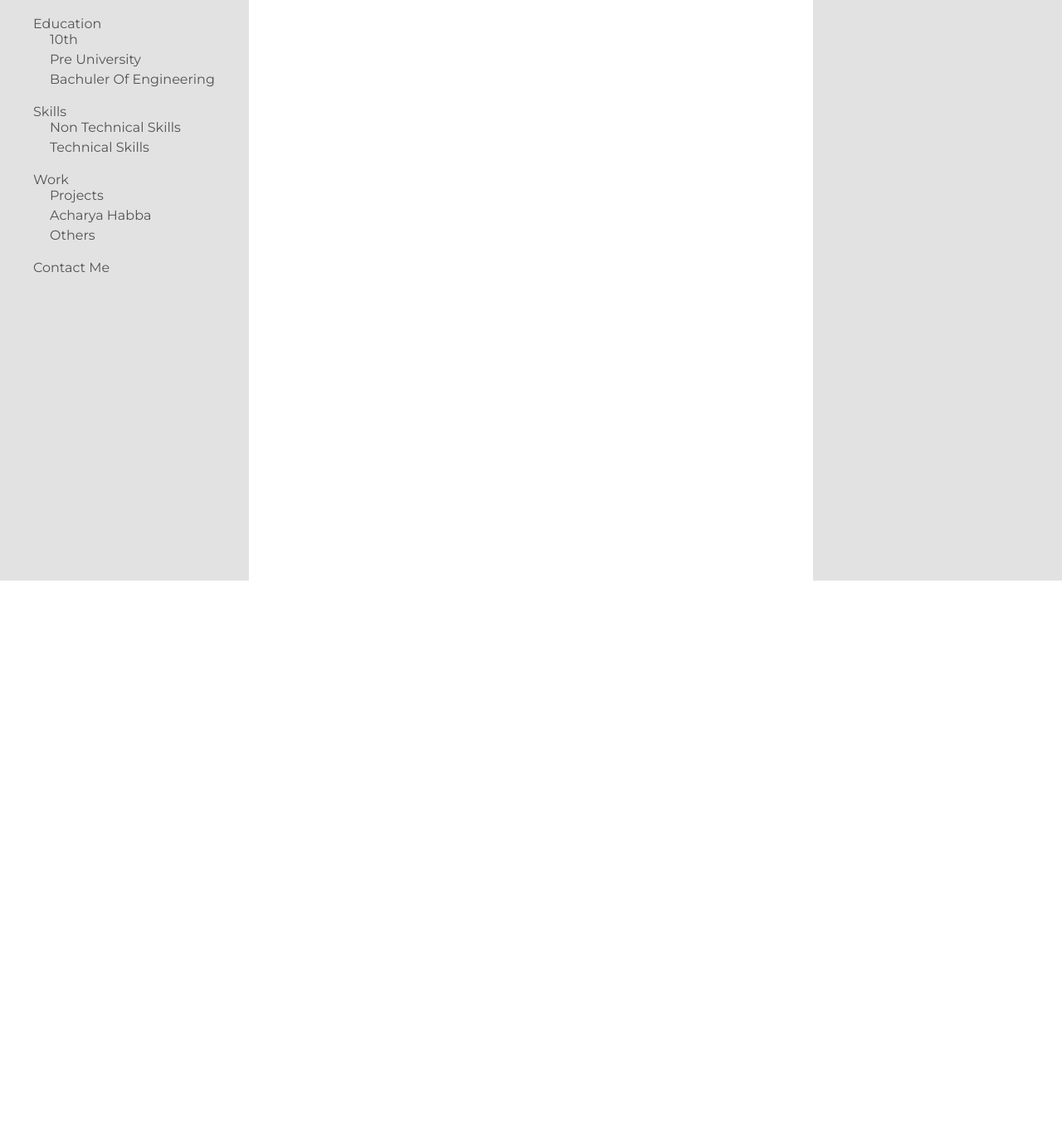
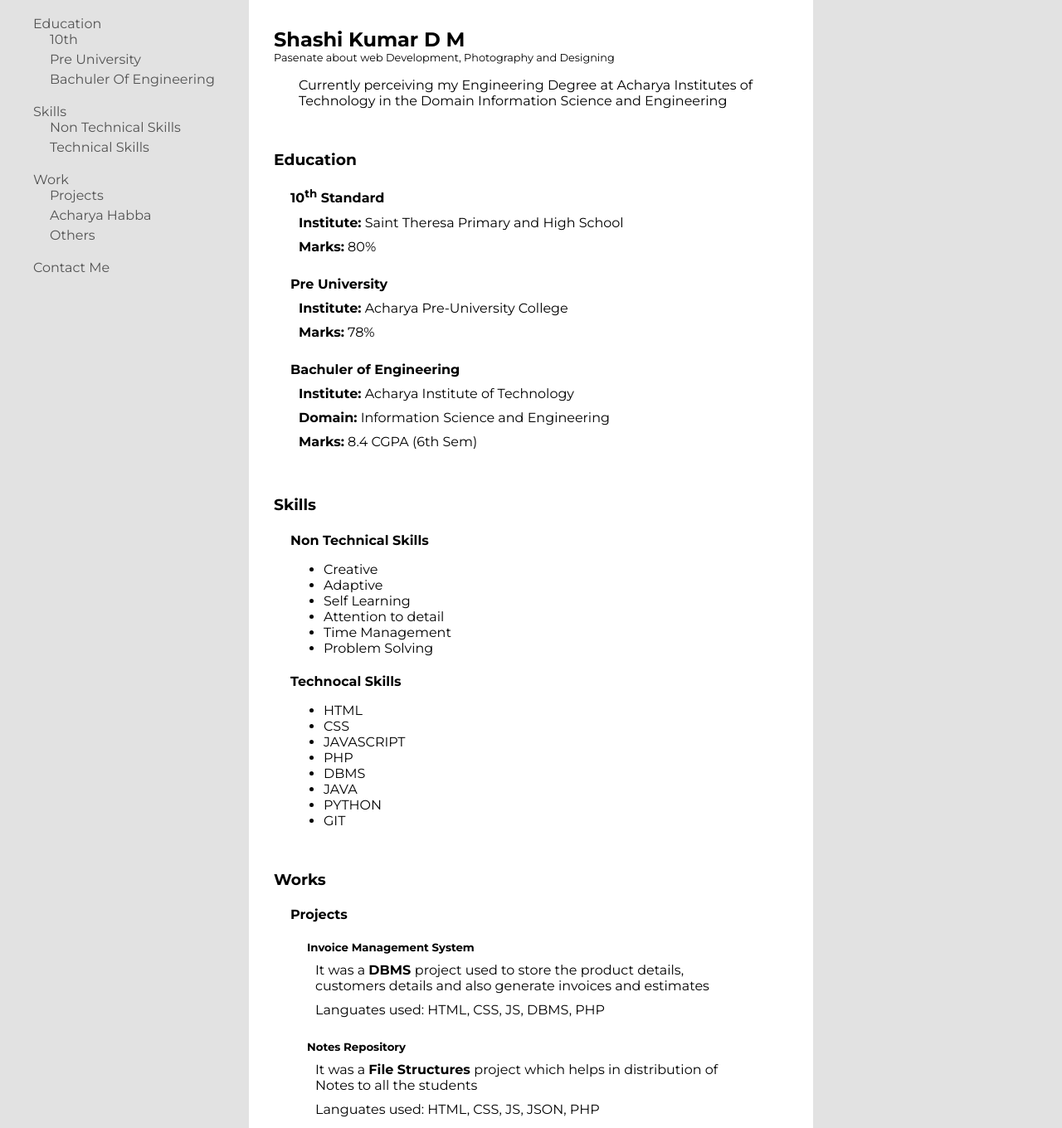
Before and after one commit to ShashiKumarDM/wtassignment, a plain HTML site: page assignment1/index.html in a window 1280 px wide. Shown: the part 100-1460 px from the top of the page at 83% size. Before the commit the page ends 800 px from the top, so only its background shows below. Drawn offline with Linux system fonts and the light colour scheme.

Commit message:
added some content

```diff
--- a/assignment1/index.html
+++ b/assignment1/index.html
@@ -1,5 +1,6 @@
 <!DOCTYPE html>
 <html lang="en">
+
 <head>
     <meta charset="UTF-8">
     <meta name="viewport" content="width=device-width, initial-scale=1.0">
@@ -12,6 +13,7 @@
     <script src="./main.js"></script>
 
 </head>
+
 <body>
     <header>
         <div class="logo"><img src="./images/logo-01.svg" alt="logo"></div>
@@ -54,17 +56,123 @@
                 <li><a href="#">contact me</a></li>
             </ul>
         </aside>
-        <div class="main-content">
 
-        </div>
+
+        <section class="main-content">
+            <div class="details">
+                <h1>Shashi Kumar D M</h1>
+                <p>Pasenate about web Development, Photography and Designing</p>
+
+                <div class="current-edu">
+                    <p>Currently perceiving my Engineering Degree at Acharya Institutes of Technology in the Domain
+                        Information Science and Engineering</p>
+                </div>
+            </div>
+
+            <section>
+                <h1>Education</h1>
+                <article>
+                    <h1>10<sup>th</sup> Standard</h1>
+                    <div>
+                        <h4>Institute: </h4>
+                        <p>Saint Theresa Primary and High School</p>
+                    </div>
+                    <div>
+                        <h4>Marks: </h4>
+                        <p>80%</p>
+                    </div>
+                </article>
+                <article>
+                    <h1>Pre University</h1>
+                    <div>
+                        <h4>Institute: </h4>
+                        <p>Acharya Pre-University College</p>
+                    </div>
+                    <div>
+                        <h4>Marks: </h4>
+                        <p>78%</p>
+                    </div>
+                </article>
+                <article>
+                    <h1>Bachuler of Engineering</h1>
+                    <div>
+                        <h4>Institute: </h4>
+                        <p>Acharya Institute of Technology</p>
+                    </div>
+                    <div>
+                        <h4>Domain: </h4>
+                        <p>Information Science and Engineering</p>
+                    </div>
+                    <div>
+                        <h4>Marks: </h4>
+                        <p>8.4 CGPA (6th Sem)</p>
+                    </div>
+                </article>
+            </section>
+
+            <section>
+                <h1>Skills</h1>
+                <article>
+                    <h1>Non Technical Skills</h1>
+                    <ul>
+                        <li>Creative</li>
+                        <li>Adaptive</li>
+                        <li>Self Learning</li>
+                        <li>Attention to detail</li>
+                        <li>Time Management</li>
+                        <li>Problem Solving</li>
+                    </ul>
+                </article>
+                <article>
+                    <h1>Technocal Skills</h1>
+                    <ul>
+                        <li>HTML</li>
+                        <li>CSS</li>
+                        <li>JAVASCRIPT</li>
+                        <li>PHP</li>
+                        <li>DBMS</li>
+                        <li>JAVA</li>
+                        <li>PYTHON</li>
+                        <li>GIT</li>
+                    </ul>
+                </article>
+            </section>
+
+            <section>
+                <h1>Works</h1>
+                <article>
+                    <h1>Projects</h1>
+                    <article>
+                        <h1>Invoice Management System</h1>
+                        <div>
+                            <p>It was a <b> DBMS </b> project used to store the product details, customers details and also generate invoices and estimates</p><br>
+                            <p>Languates used: HTML, CSS, JS, DBMS, PHP</p>
+                        </div>
+                    </article>
+                    <article>
+                        <h1>Notes Repository</h1>
+                        <div>
+                            <p>It was a <b> File Structures </b> project which helps in distribution of Notes to all the students</p><br>
+                            <p>Languates used: HTML, CSS, JS, JSON, PHP</p>
+                        </div>
+                    </article>
+                </article>
+            </section>
+
+
+
+        </section>
+
+
         <aside class="right">
-            <marquee behavior="scroll" direction="up" id="maq" >
-                    <h5 onmouseover="maq.stop()" onmouseout="maq.start()">Starting an internship in sparks foundation</h5>
-                    <h5 onmouseover="maq.stop()" onmouseout="maq.start()">Making Web technology mini project</h5>
-                    <h5 onmouseover="maq.stop()" onmouseout="maq.start()">Co-cubes is in the next week</h5>
-                    <h5 onmouseover="maq.stop()" onmouseout="maq.start()">Wana work as a developer</h5>
+            <marquee behavior="scroll" direction="up" id="maq">
+                <h5 onmouseover="maq.stop()" onmouseout="maq.start()">Starting an internship in sparks foundation</h5>
+                <h5 onmouseover="maq.stop()" onmouseout="maq.start()">Making Web technology mini project</h5>
+                <h5 onmouseover="maq.stop()" onmouseout="maq.start()">Co-cubes is in the next week</h5>
+                <h5 onmouseover="maq.stop()" onmouseout="maq.start()">Wana work as a developer</h5>
             </marquee>
         </aside>
     </main>
 </body>
+
 </html>
--- a/assignment1/main.css
+++ b/assignment1/main.css
@@ -1,4 +1,6 @@
 @import url('https://fonts.googleapis.com/css2?family=Montserrat:wght@300;400;500;600;700;800;900&display=swap');
+
+
 body{
     margin: 0;
     padding: 0;
@@ -62,7 +64,7 @@ aside{
 }
 
 aside marquee{
-    height: 80%;
+    height: 500px;
 }
 
 aside ul{
@@ -86,3 +88,41 @@ aside ul li a{
 aside ul li a:hover{
     transform: translateY(-3px);
 }
+
+
+.main-content{
+    padding: 30px;
+}
+
+
+.main-content .details h1{
+    margin-bottom: 0;
+}
+.main-content .details h1+p{
+    font-size: .8em;
+    margin-top:0;
+}
+
+.current-edu{
+    padding: 0 30px;
+}
+
+section section{
+    margin-top: 50px;
+}
+
+.main-content section article{
+    margin: 20px;
+}
+
+.main-content section article div{
+    margin-left: 10px;
+}
+.main-content section article h1{
+    margin-bottom: 5px;
+}
+
+.main-content section article h4, .main-content section article p{
+    display: inline-block;
+    margin: 5px 0;
+}
```
